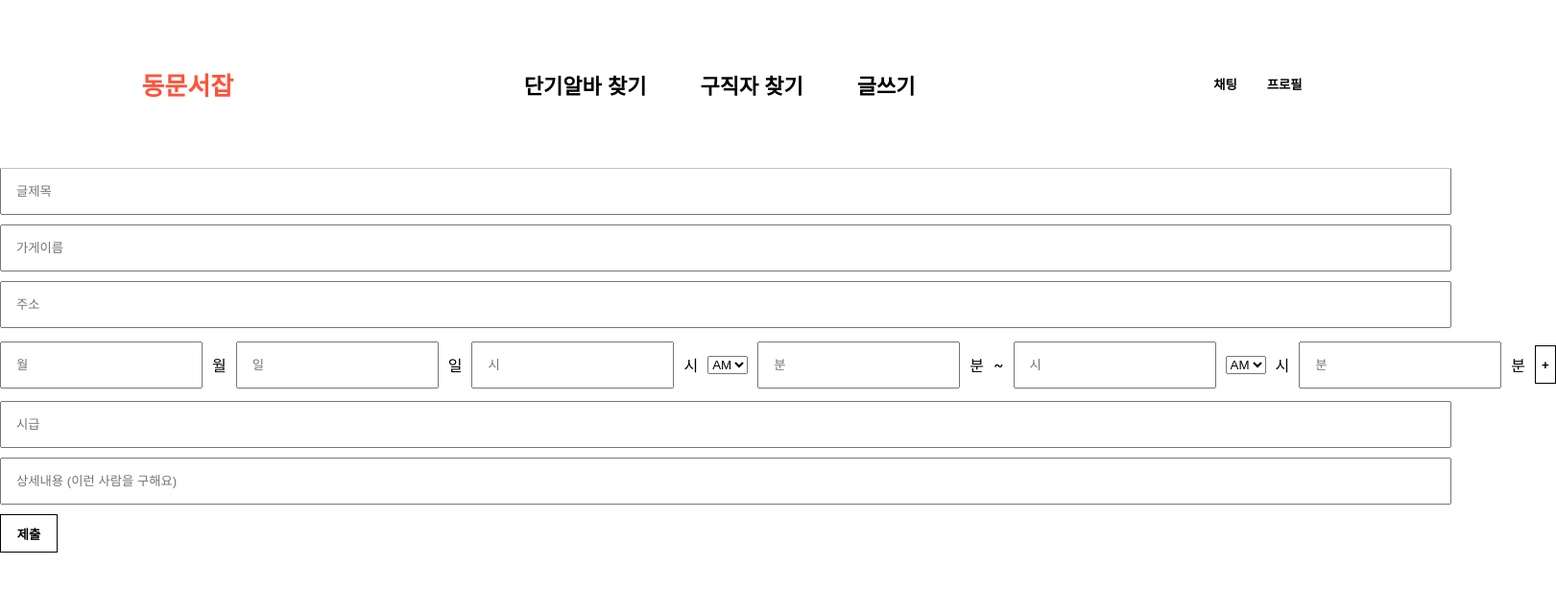
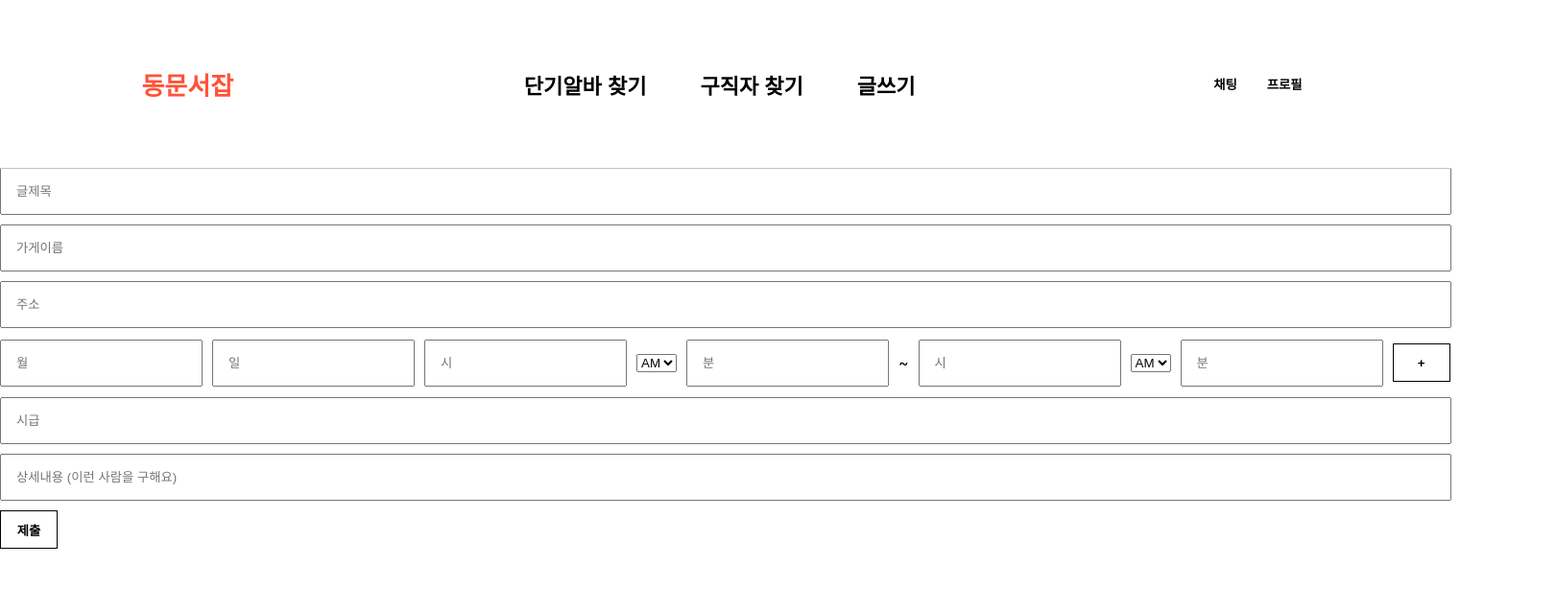
Before and after one commit to cover-heaven/cover-heaven-fe, a React (Create React App) app: page /findjobswriting in a window 1280 px wide. Shown: the top 614 px of the page at 96% size, 1621 px wide, since content can reach past the window. Built offline with nearby package versions, Linux system fonts and the light colour scheme.

Commit message:
Feat: 추가 설정

```diff
--- a/src/pages/FindJobsWriting/FIndJobsWriting.jsx
+++ b/src/pages/FindJobsWriting/FIndJobsWriting.jsx
@@ -66,26 +66,20 @@ const FindJobsWriting = ({ onCreate }) => {
       {dateTimeInputs.map((input, index) => (
         <RowLayout key={input.id}>
           <Input placeholder="월" />
-          <p>월</p>
           <Input placeholder="일" />
-          <p>일</p>
           <Input onChange={onChangeFirstHour} placeholder="시" />
-          <p>시</p>
           <select name="시간대">
             <option value="AM"> AM </option>
             <option value="PM"> PM </option>
           </select>
           <Input placeholder="분" />
-          <p>분</p>
           <p>~</p>
           <Input onChange={onChangeSecondHour} placeholder="시" />
           <select name="시간대" onChange={onChangeTimePeriod}>
             <option value="AM"> AM </option>
             <option value="PM"> PM </option>
           </select>
-          <p>시</p>
           <Input placeholder="분" />
-          <p>분</p>
           {index === dateTimeInputs.length - 1 && (
             <Button
               onClick={() => {
```
